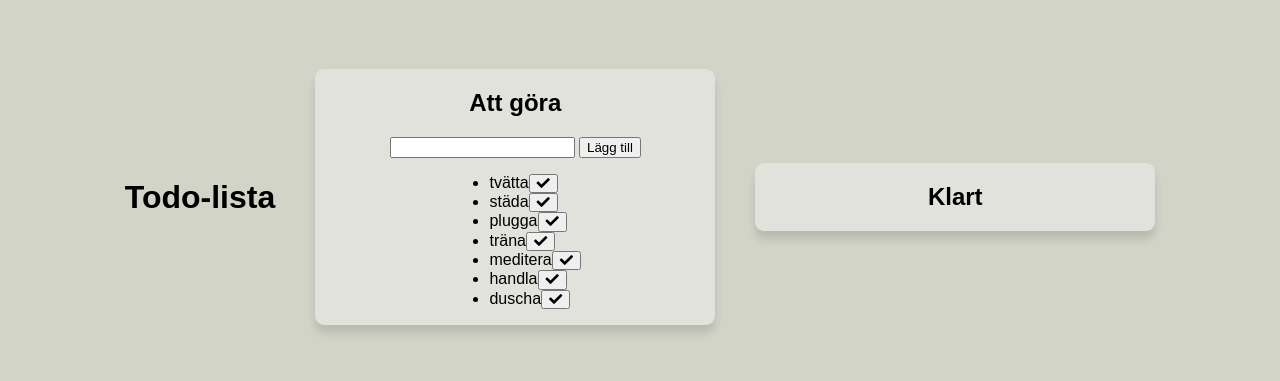
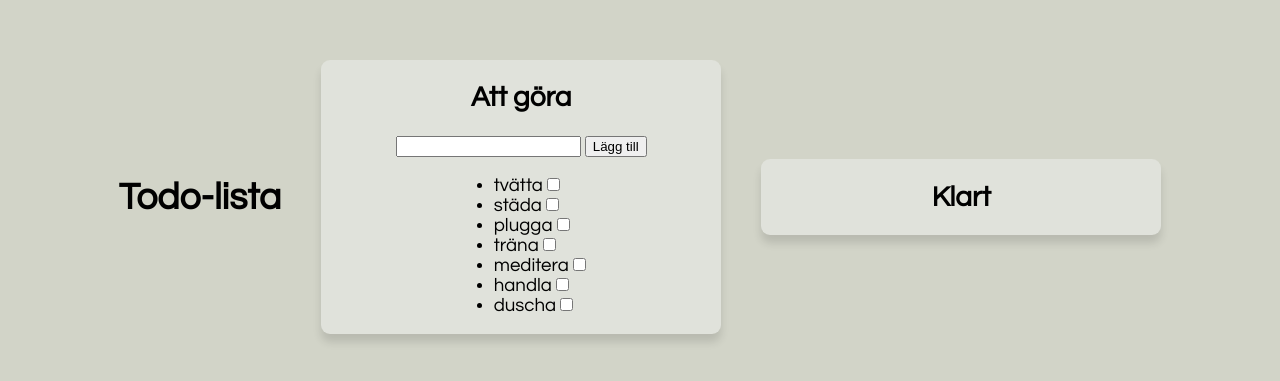
Before and after one commit to sofiaborg/todo_project, a website: page index.html in a window 1280 px wide. Shown: the part 203-584 px from the top of the page. Drawn offline with Linux system fonts and the light colour scheme.

Commit message:
checkbox

```diff
--- a/js/script.js
+++ b/js/script.js
@@ -16,10 +16,8 @@ for (i = 0; i < listItem.length; i++) {
   let li = document.createElement("li");
   li.innerHTML = listItem[i];
 
-  let completeBtn = document.createElement("button");
-  let btnText = document.createTextNode("");
-  completeBtn.classList.add("fas", "fa-check");
-  completeBtn.appendChild(btnText);
+  let completeBtn = document.createElement("input");
+  completeBtn.type = "checkbox";
 
   li.appendChild(completeBtn);
   ulList.appendChild(li);
@@ -34,6 +32,10 @@ for (i = 0; i < listItem.length; i++) {
 container.appendChild(ulList);
 console.log(ulList);
 
+// let btnText = document.createTextNode("");
+//   completeBtn.classList.add("fas", "fa-check");
+// completeBtn.appendChild(btnText);
+
 //använda array push för att lägga till ny sak sist i en array
 
 // let todoInput = document.getElementById(todoInput);
--- a/scss/main.scss
+++ b/scss/main.scss
@@ -1,5 +1,7 @@
 body,
 html {
+  font-size: 14pt;
+  font-family: Century gothic, Helvetica, sans-serif;
   #headline {
     display: flex;
     justify-content: center;
@@ -11,7 +13,6 @@ html {
   align-items: center;
   gap: 40px;
   height: 100%;
-  font-family: Arial, Helvetica, sans-serif;
   #task-container,
   #complete-container {
     background-color: #e0e2db;
@@ -30,7 +31,7 @@ html {
 
 .markcomplete {
   text-decoration: line-through;
-  color: lightgray;
+  color: rgb(94, 94, 94);
 }
 
 .itemstyling {
```
Also changed, not shown: css/main.css.
